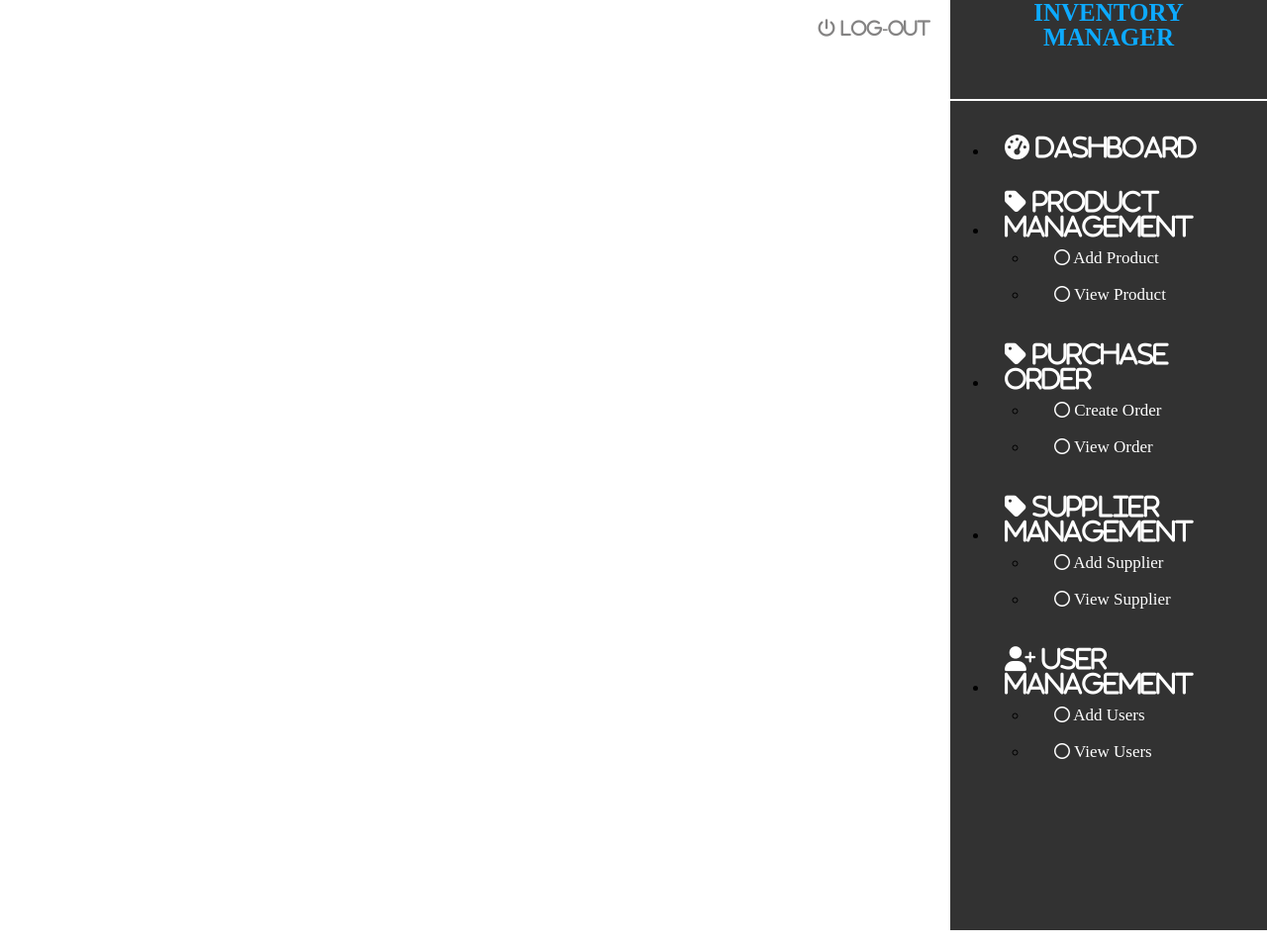
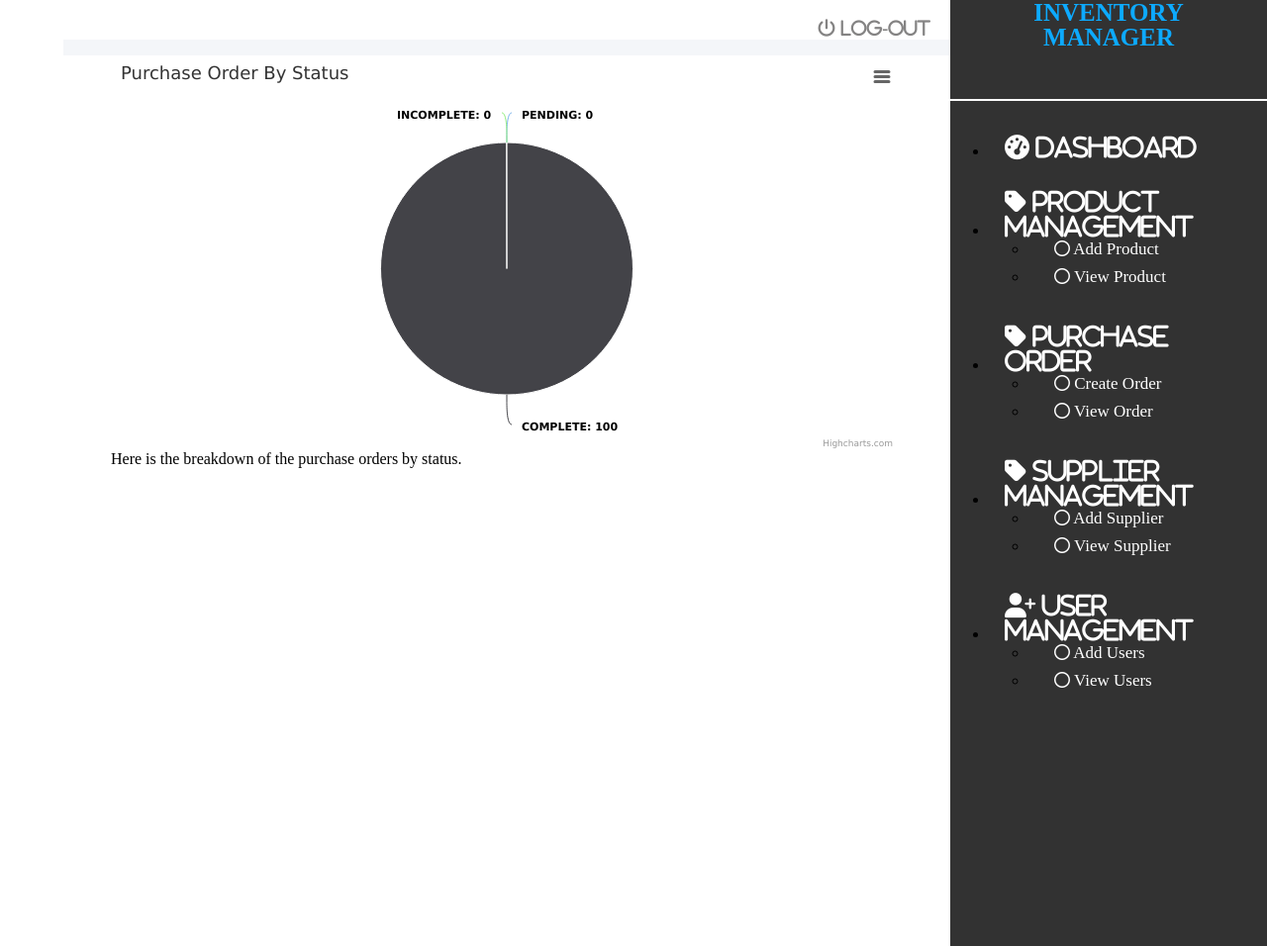
Before and after one commit to adityadave29/im, a PHP site: page /dashboard.php in a window 1280 px wide. Shown: the whole page at 99% size. Run offline with PHP 8.4, Linux system fonts and the light colour scheme; the visitor is signed in with stand-in values (Sample User, id 1); tables that the repository leaves empty or names only in its code hold one stand-in row (values such as "Sample post"); some libraries are stand-ins or nearby versions.

Commit message:
18-4-1-18

```diff
--- a/css/dashboard.css
+++ b/css/dashboard.css
@@ -123,7 +123,7 @@
 }
 
 ul.dashboard_menu_lists .liMainMenu {
-  padding: 15px 0px;
+  padding: 15px 0;
   font-size: 18px;
   text-transform: uppercase;
 }
@@ -133,7 +133,7 @@
   color: #fff !important;
   display: block;
   font-size: 17px;
-  padding : 0 15px;
+  padding: 0 15px;
 
 }
 
@@ -168,21 +168,67 @@
   paddingleft:100% */
 }
 
-
 div.dashboard_content_main {
   background: #fff;
   min-height: 900px;
   height: 80%;
+  margin-top: 13px;
 }
 
-
-a.subMenuLink{
-  padding-left:25px !important;
-  padding-top: 10px !important;
+a.subMenuLink {
+  padding-left: 25px !important;
+  padding-top: 10px;
   padding-bottom: 10px !important;
   text-transform: none;
 }
 
-a.subMenuLink i{
+a.subMenuLink i {
   font-size: 16px !important;
 }
+
+.highcharts-data-table table,
+.highcharts-figure {
+  min-width: 320px;
+  max-width: 800px;
+  margin: 1em auto;
+}
+
+.highcharts-data-table table {
+  font-family: Verdana, sans-serif;
+  border-collapse: collapse;
+  border: 1px solid #ebebeb;
+  margin: 10px auto;
+  text-align: center;
+  width: 100%;
+  max-width: 500px;
+}
+
+.highcharts-data-table caption {
+  padding: 1em 0;
+  font-size: 1.2em;
+  color: #555;
+}
+
+.highcharts-data-table th {
+  font-weight: 600;
+  padding: .5em;
+}
+
+.highcharts-data-table caption,
+.highcharts-data-table td,
+.highcharts-data-table th {
+  padding: .5em;
+}
+
+.highcharts-data-table thead tr,
+.highcharts-data-table tr:nth-child(even) {
+  background: #f8f8f8;
+}
+
+.highcharts-data-table tr:hover {
+  background: #f1f7ff;
+}
+
+input[type="number"] {
+  min-width: 50px;
+}
--- a/dashboard.php
+++ b/dashboard.php
@@ -1,3 +1,16 @@
+<?php
+    session_start();
+    if(!isset($_SESSION['user'])) header('location: login.php');
+
+    // $user = $_SESSION(['user']);
+
+    include('database/po_status_pie_graph.php');
+    // var_dump($results);
+    // die;
+
+?>
+
+
 <!DOCTYPE html>
 <html lang="en">
 
@@ -17,11 +30,65 @@
         <div class="dashboard_content_container" id="dashboard_content_container">
             <?php include('sidebar/apptopbar.php') ?>
             <div class="dashboard_content">
-                <div class="dashboard_content_main"></div>
+                <div class="dashboard_content_main">
+                <figure class="highcharts-figure">
+                    <div id="container"></div>
+                    <p class="highcharts-description">
+                        Here is the breakdown of the purchase orders by status.
+                    </p>
+                </figure>
+                </div>
             </div>
         </div>
     </div>
     </div>
+
+
+
+<script src="https://code.highcharts.com/highcharts.js"></script>
+<script src="https://code.highcharts.com/modules/exporting.js"></script>
+<script src="https://code.highcharts.com/modules/export-data.js"></script>
+<script src="https://code.highcharts.com/modules/accessibility.js"></script>
+<script>
+    var graphData = <?= json_encode($results) ?>;
+    // Data retrieved from https://netmarketshare.com
+    Highcharts.chart('container', {
+    chart: {
+        plotBackgroundColor: null,
+        plotBorderWidth: null,
+        plotShadow: false,
+        type: 'pie'
+    },
+    title: {
+        text: 'Purchase Order By Status',
+        align: 'left'
+    },
+    tooltip: {
+        // pointFormat: '{series.name}: <b>{point.percentage}</b>'
+        pointFormatter: function(){
+            var point = this,
+                series = point.series;
+
+            return `<b>${series.name}</b> : ${point.y}`
+        }
+    },
+    plotOptions: {
+        pie: {
+        allowPointSelect: true,
+        cursor: 'pointer',
+        dataLabels: {
+            enabled: true,
+            format: '<b>{point.name}</b>: {point.percentage}'
+            }
+        }
+    },
+    series: [{
+        name: 'Status',
+        colorByPoint: true,
+        data: graphData
+    }]
+    });
+</script>
 </body>
 
 </html>
--- /dev/null
+++ b/database/po_status_pie_graph.php
@@ -0,0 +1,19 @@
+<?php
+include('connection.php');
+$statuses = ['pending','complete','incomplete'];
+
+$results = [];
+
+foreach($statuses as $status){
+    $stmt = $conn->prepare("SELECT COUNT(*) as status_count FROM order_product WHERE order_product.status='".$status."'");
+    $stmt->execute();
+    $row = $stmt->fetch();
+
+    $count=$row['status_count'];
+
+    $results[] = [
+        'name' => strtoupper($status),
+        'y' => (int) $count
+    ];
+}
+?>
```
